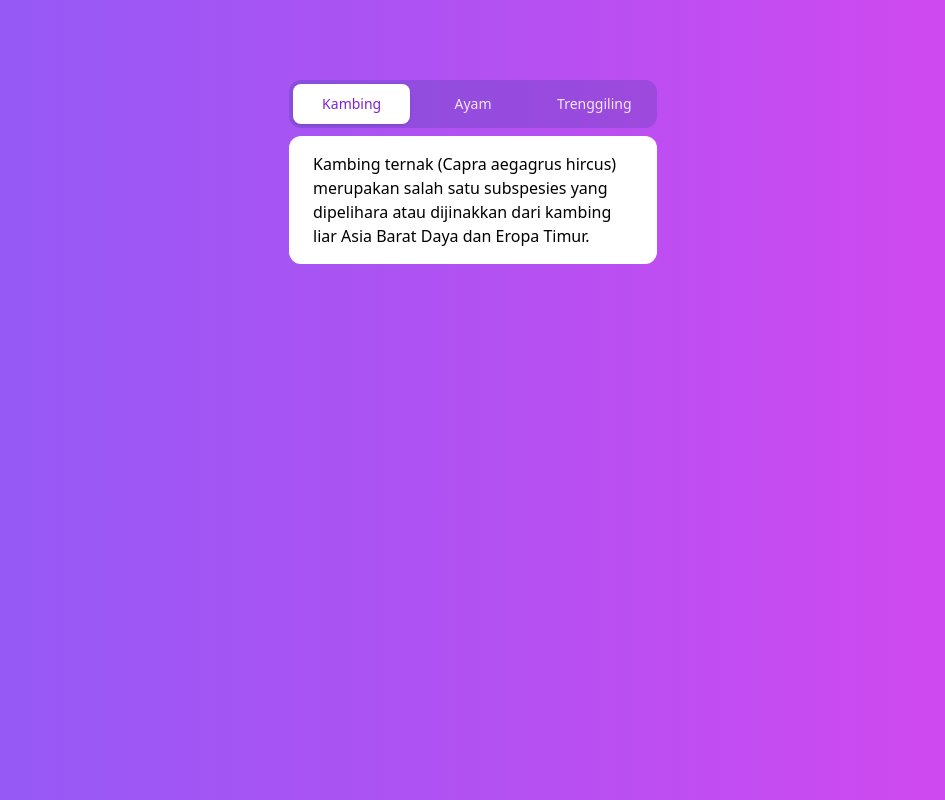
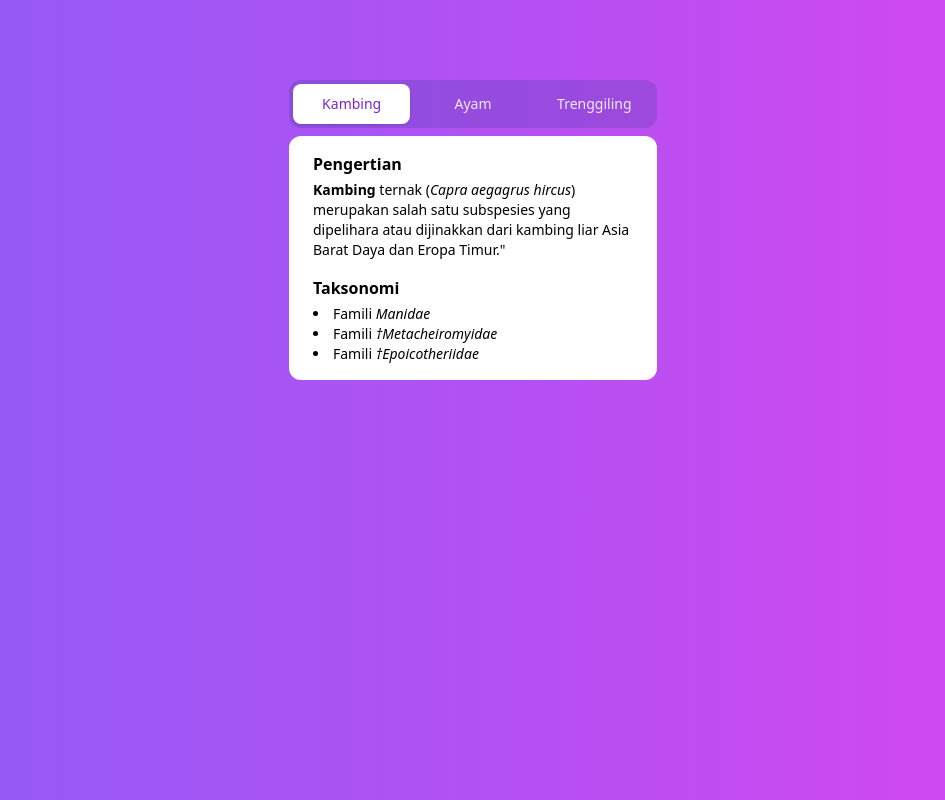
Before and after one commit to suliskh/example-compound-component, a React (Vite) app: page / in a window 1280 px wide. Shown: the whole page, without its empty margins (167-1112 px from the left). Built offline with nearby package versions, Linux system fonts and the light colour scheme.

Commit message:
feat(step-2): enable rendering non-string content

```diff
--- a/src/App.tsx
+++ b/src/App.tsx
@@ -9,20 +9,70 @@ function App() {
             {
               key: "kambing",
               title: "Kambing",
-              content:
-                "Kambing ternak (Capra aegagrus hircus) merupakan salah satu subspesies yang dipelihara atau dijinakkan dari kambing liar Asia Barat Daya dan Eropa Timur.",
+              content: (
+                <div className="space-y-4">
+                  <div className="space-y-1">
+                    <h2 className="text-base font-bold">Pengertian</h2>
+                    <p className="text-sm">
+                      <b>Kambing</b> ternak (<i>Capra aegagrus hircus</i>)
+                      merupakan salah satu subspesies yang dipelihara atau
+                      dijinakkan dari kambing liar Asia Barat Daya dan Eropa
+                      Timur."
+                    </p>
+                  </div>
+
+                  <div className="space-y-1">
+                    <h2 className="text-base font-bold">Taksonomi</h2>
+                    <ul className="text-sm list-disc list-inside">
+                      <li>
+                        Famili <i>Manidae</i>
+                      </li>
+                      <li>
+                        Famili <i>†Metacheiromyidae</i>
+                      </li>
+                      <li>
+                        Famili <i>†Epoicotheriidae</i>
+                      </li>
+                    </ul>
+                  </div>
+                </div>
+              ),
             },
             {
               key: "ayam",
               title: "Ayam",
-              content:
-                "Ayam (Gallus gallus domesticus) adalah binatang unggas yang biasa dipelihara untuk dimanfaatkan daging, telur, dan bulunya. Ayam peliharaan merupakan keturunan langsung dari salah satu subspesies ayam hutan yang dikenal sebagai ayam hutan merah (Gallus gallus) atau ayam bangkiwa (bankiva fowl)",
+              content: (
+                <div className="space-y-1">
+                  <h2 className="text-base font-bold">Pengertian</h2>
+                  <p className="text-sm">
+                    <b>Ayam</b> (<i>Gallus gallus domesticus</i>) adalah
+                    binatang unggas yang biasa dipelihara untuk dimanfaatkan
+                    daging, telur, dan bulunya. Ayam peliharaan merupakan
+                    keturunan langsung dari salah satu subspesies ayam hutan
+                    yang dikenal sebagai ayam hutan merah (<i>Gallus gallus</i>)
+                    atau ayam bangkiwa (<i>bankiva fowl</i>)
+                  </p>
+                </div>
+              ),
             },
             {
               key: "trenggiling",
               title: "Trenggiling",
-              content:
-                "Tenggiling atau trenggiling (juga disebut sebagai pemakan-semut bersisik) adalah mamalia dari ordo Pholidota. Satu keluarga yang masih ada, Manidae, memiliki tiga genera, yaitu Manis yang terdiri dari empat spesies yang hidup di Asia, Phataginus yang terdiri dari dua spesies hidup di Afrika, dan Smutsia yang terdiri dari dua spesies juga tinggal di Afrika.",
+              content: (
+                <div className="space-y-1">
+                  <h2 className="text-base font-bold">Pengertian</h2>
+                  <p className="text-sm">
+                    <b>Tenggiling</b> atau <b>trenggiling</b> (juga disebut
+                    sebagai pemakan-semut bersisik) adalah mamalia dari ordo
+                    <i>Pholidota</i>. Satu keluarga yang masih ada,{" "}
+                    <i>Manidae</i>, memiliki tiga genera, yaitu <i>Manis</i>{" "}
+                    yang terdiri dari empat spesies yang hidup di Asia,{" "}
+                    <i>Phataginus</i> yang terdiri dari dua spesies hidup di
+                    Afrika, dan <i>Smutsia</i> yang terdiri dari dua spesies juga
+                    tinggal di Afrika
+                  </p>
+                </div>
+              ),
             },
           ]}
         />
--- a/src/components/Tab/index.tsx
+++ b/src/components/Tab/index.tsx
@@ -8,7 +8,7 @@ type TabsProps = {
 type TabItem = {
   key: string;
   title: string;
-  content: string;
+  content: React.ReactNode;
 };
 
 export default function Tabs({ items }: TabsProps) {
@@ -55,7 +55,7 @@ export default function Tabs({ items }: TabsProps) {
             role="tabpanel"
             tabIndex={item.key === selected ? 0 : -1}
           >
-            {item.key === selected && <p>{item.content}</p>}
+            {item.key === selected && item.content}
           </div>
         ))}
       </div>
```
